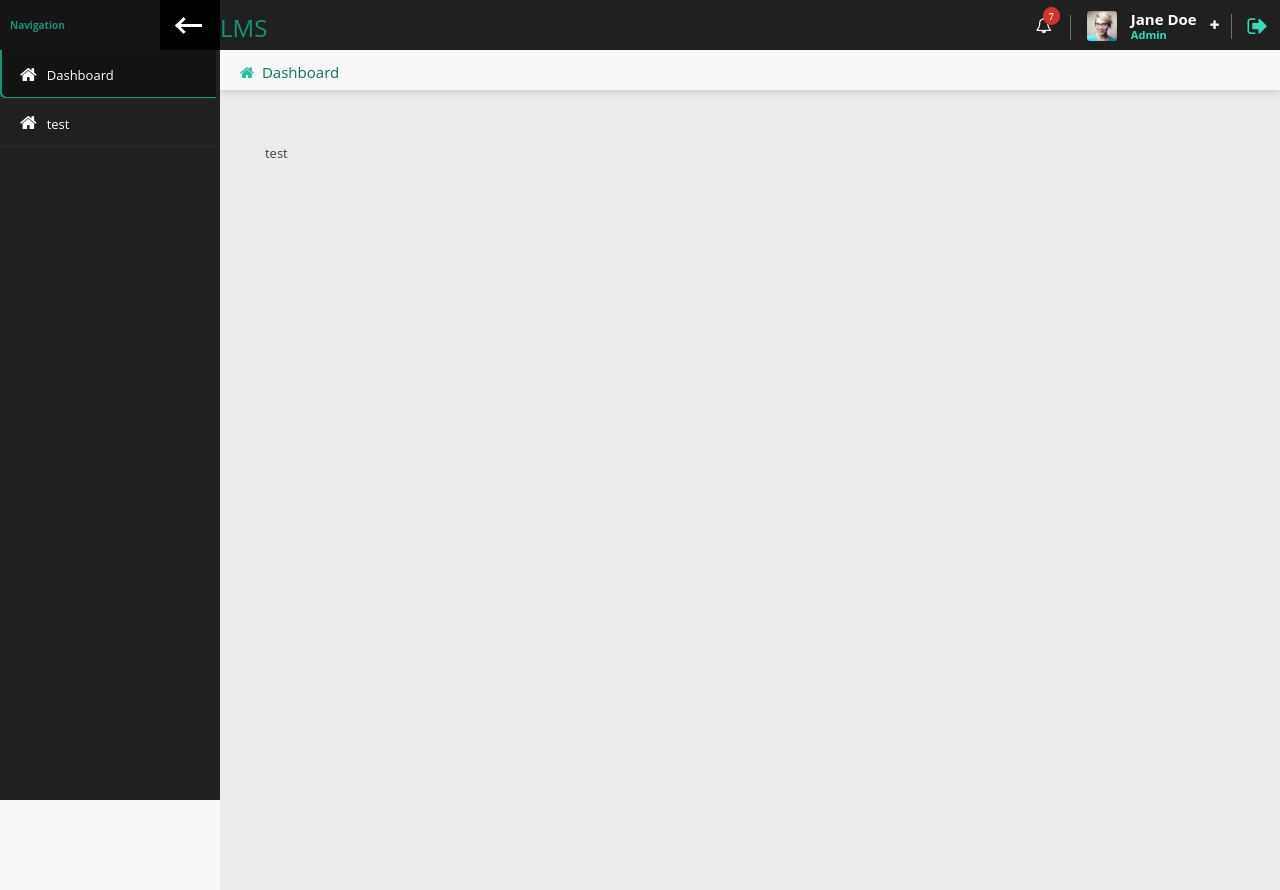
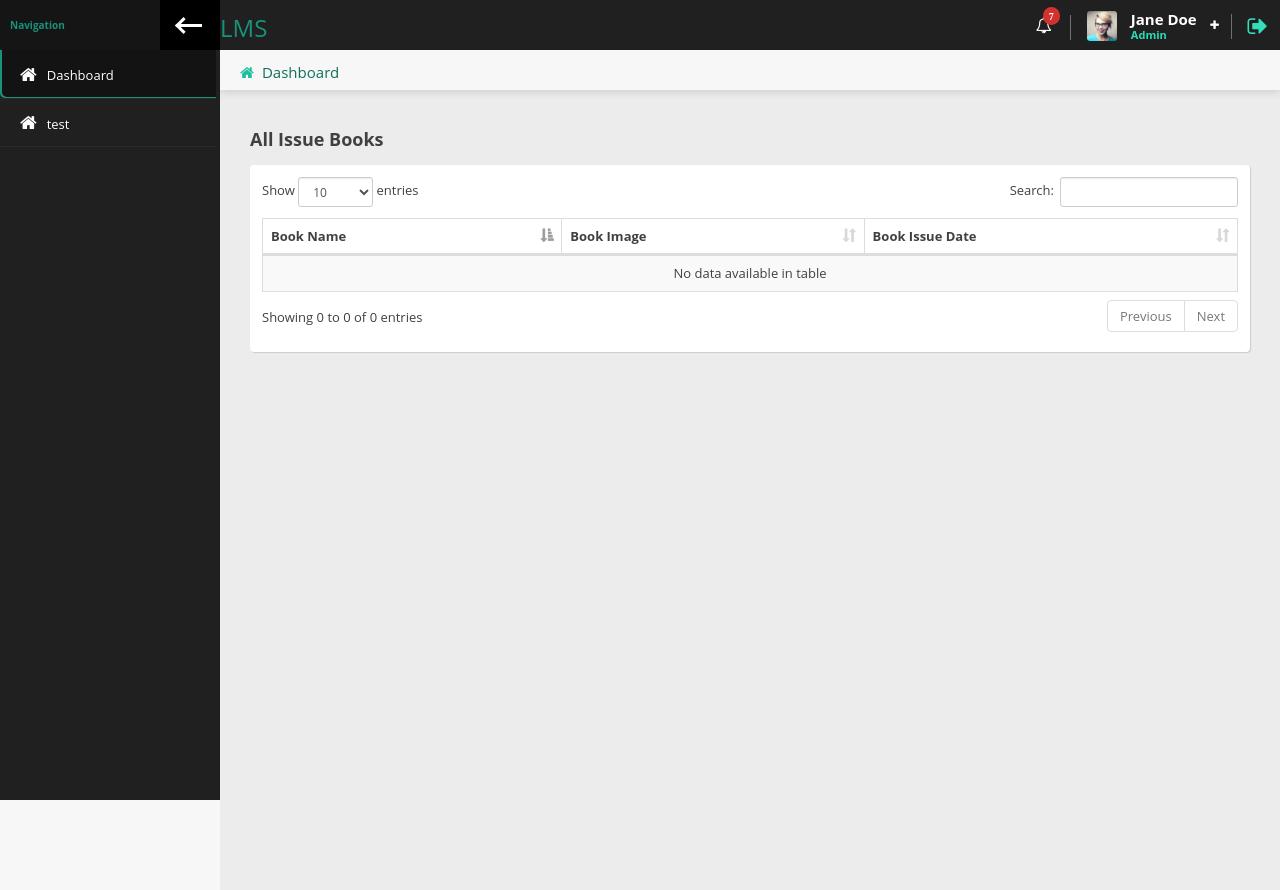
Before and after one commit to Emon-git-site/Library_manaement_system_PHP, a PHP site: page /student/ in a window 1280 px wide. Run offline with PHP 8.4, Linux system fonts and the light colour scheme; the visitor is signed in with stand-in values (Sample User, id 1); data that the repository does not hold is empty; some libraries are stand-ins or nearby versions.

Commit message:
after t24

```diff
--- a/student/header.php
+++ b/student/header.php
@@ -1,5 +1,5 @@
 <?php
-
+require_once '../dbcon.php';
 
 $page = explode('/', $_SERVER['PHP_SELF']);
 
@@ -40,7 +40,8 @@
     <!--TEMPLATE css-->
     <!-- ========================================================= -->
     <link rel="stylesheet" href="../assets/stylesheets/css/style.css">
-
+    <!--dataTable-->
+    <link rel="stylesheet" href="../assets/vendor/data-table/media/css/dataTables.bootstrap.min.css">
 
 </head>
 
--- a/student/index.php
+++ b/student/index.php
@@ -13,12 +13,49 @@
     </div>
 </div>
 <!-- =-=-=-=-=-=-=-=-=-=-=-=-=-=-=-=-=-=-=-=-=-=-=-=-=-=-=-=-=-=-=-=-=-=-=-=-=-=-=-=-=-=-=-=-=-=-=-=-=-=-= -->
-<d iv class="row animated fadeInUp">
+<div class="row animated fadeInUp">
     <div class="col-sm-12">
-        test
+        <h4 class="section-subtitle"><b>All Issue Books</b></h4>
+        <div class="panel">
+            <div class="panel-content">
+                <div class="table-responsive">
+                    <table id="basic-table" class="data-table table table-striped nowrap table-hover table-bordered" cellspacing="0" width="100%">
+                        <thead>
+                            <tr>
+                                <th>Book Name</th>
+                                <th>Book Image</th>
+                                <th>Book Issue Date</th>
+
+
+                            </tr>
+                        </thead>
+                        <tbody>
+                            <?php
+                            $student_id = $_SESSION['student_id'];
+                          $result = mysqli_query($con, "SELECT `issue_books`.`book_issue_date`, `books`.`book_name`, `books`.`book_image`
+                            FROM books INNER JOIN `issue_books` ON `issue_books`.`book_id` = `books`.`id`WHERE `issue_books`.`student_id` ='$student_id' ");
+                           while( $row = mysqli_fetch_assoc($result)){
+                            ?>
+                            <tr>
+                                <td><?= $row['book_name'] ?></td>
+                                <td><img src="../images/books/<?= $row['book_image'] ?>" width="100px" alt=""></td>
+                                <td><?= date('d-M-Y', strtotime($row['book_issue_date'])) ?></td>
+
+                            </tr>
+                               <?php
+                           }
+
+                            ?>
+
+                        </tbody>
+
+                    </table>
+                </div>
+            </div>
+        </div>
     </div>
 
-</d>
+</div>
 
 
 <?php
--- a/student/sign-in.php
+++ b/student/sign-in.php
@@ -18,6 +18,7 @@
         if (password_verify($password, $row['password'])) {
             if ($row['status'] == 1) {
                 $_SESSION['student_login'] = $email;
+                $_SESSION['student_id'] = $row['id'];
                 header(('location: index.php'));
             } else {
                 $error = "your status inactive";
```
